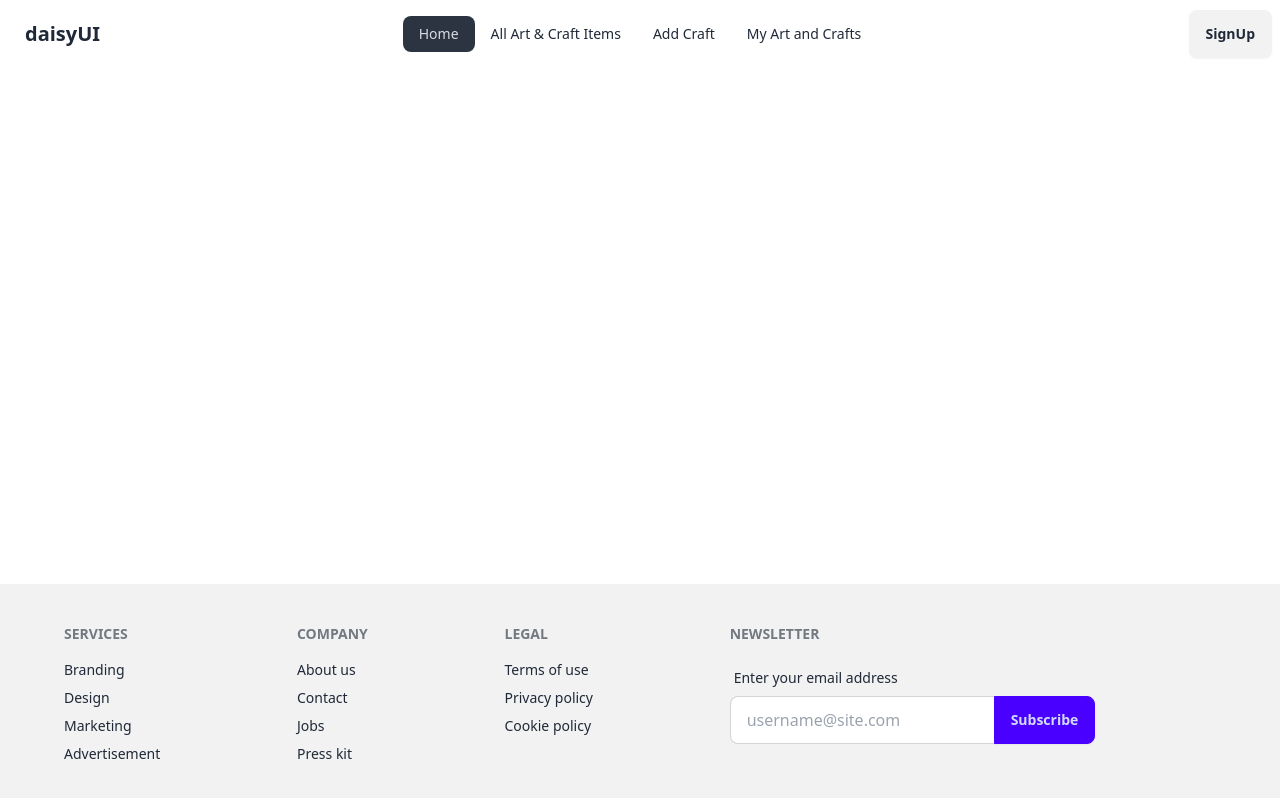
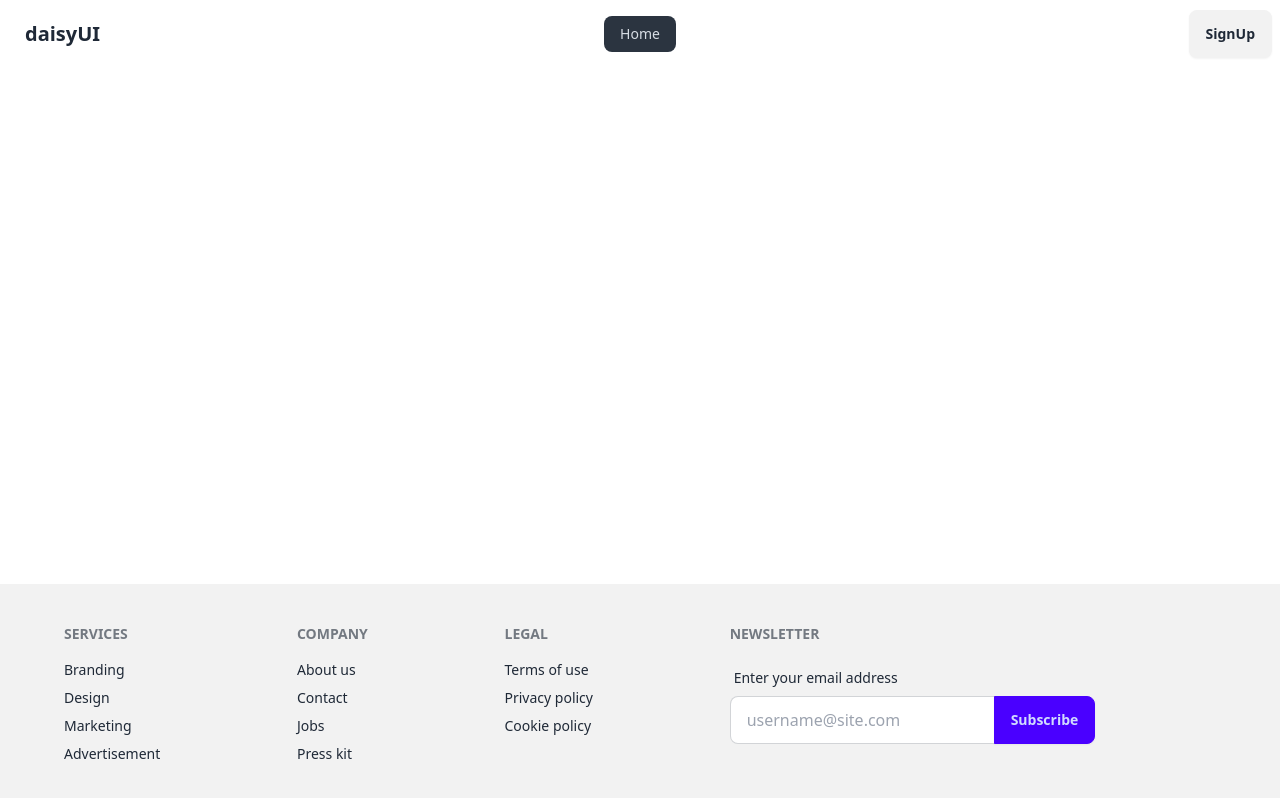
Before and after one commit to mrinellChandraRayHi/assignment_10_client_2, a React (Vite) app: page / in a window 1280 px wide. Shown: the top 798 px of the page. Built offline with nearby package versions, Linux system fonts and the light colour scheme; no server answers.

Commit message:
add signIn and SignUp useNavigate

```diff
--- a/src/Components/Nav.jsx
+++ b/src/Components/Nav.jsx
@@ -14,9 +14,13 @@
     }
     const navlink=<>
     <li><NavLink to='/'>Home</NavLink></li>
-    <li><NavLink to='/allArtAndCraftItems'>All Art & Craft Items</NavLink></li>
-    <li><NavLink to='/addCraftItem'>Add Craft</NavLink></li>
-    <li><NavLink to='/myArtAndCraftList'>My Art and Crafts</NavLink></li>
+    {
+        user && <>
+            <li><NavLink to='/allArtAndCraftItems'>All Art & Craft Items</NavLink></li>
+            <li><NavLink to='/addCraftItem'>Add Craft</NavLink></li>
+            <li><NavLink to='/myArtAndCraftList'>My Art and Crafts</NavLink></li>
+        </>
+    }
     </>
     return (
         <div className="navbar bg-base-100">
--- a/src/Pages/SignIn.jsx
+++ b/src/Pages/SignIn.jsx
@@ -1,9 +1,10 @@
 import { useContext } from "react";
-import { Link } from "react-router-dom";
+import { Link, useNavigate } from "react-router-dom";
 import { AuthContext } from "../AuthProvider/AuthProvider";
 
 const SignIn = () => {
     const {signIn}=useContext(AuthContext);
+    const navigate=useNavigate();
     const handleSignIn=(e)=>{
         e.preventDefault();
         const form=e.target;
@@ -13,6 +14,7 @@
         signIn(email, password)
         .then(result=>{
             console.log(result.user);
+            navigate('/')
         }).catch(error=>{
             console.log(error.message);
         })
--- a/src/Pages/SignUp.jsx
+++ b/src/Pages/SignUp.jsx
@@ -1,9 +1,10 @@
 import { useContext } from "react";
 import { AuthContext } from "../AuthProvider/AuthProvider";
-import { Link } from "react-router-dom";
+import { Link, useNavigate } from "react-router-dom";
 
 const SignUp = () => {
     const {createUser}=useContext(AuthContext);
+    const navigate=useNavigate();
     const handeleSignUp=(e)=>{
         e.preventDefault();
         const form=e.target;
@@ -13,6 +14,7 @@
         createUser(email, password)
         .then((result)=>{
             console.log(result.user);
+            navigate('/')
         }).catch((error)=>{
             console.log(error.message);
         })
```
